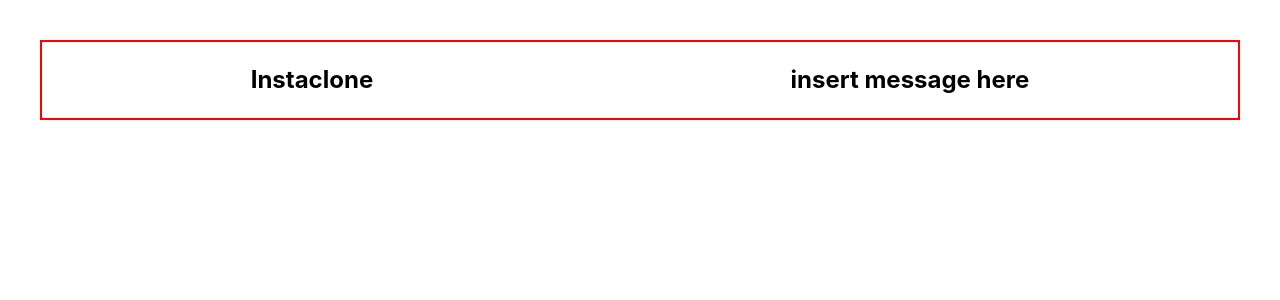
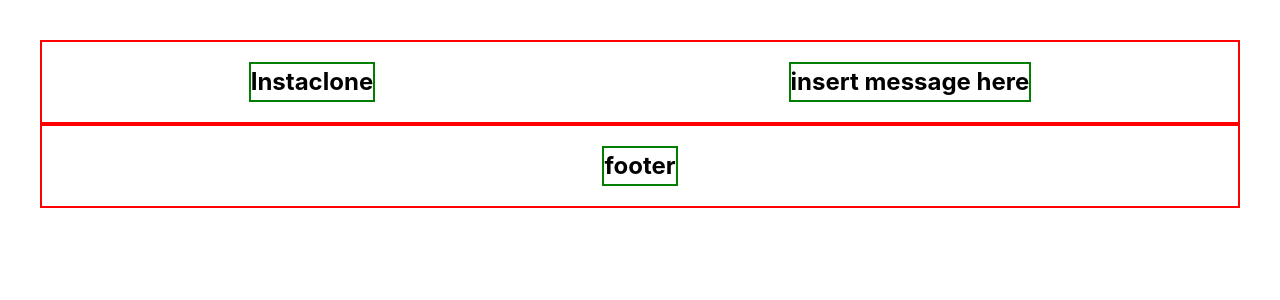
Before and after one commit to Rowan12628/m55-week10-frontend, a React (Vite) app: page / in a window 1280 px wide. Shown: the top 300 px of the page. Built offline with nearby package versions, Linux system fonts and the light colour scheme.

Commit message:
feature: basic footer component

```diff
--- /dev/null
+++ b/src/components/footer/Footer.css
@@ -0,0 +1,5 @@
+.footerWrap {
+  border: 2px solid red;
+  display: flex;
+  justify-content: space-around;
+}
--- /dev/null
+++ b/src/components/footer/Footer.jsx
@@ -0,0 +1,13 @@
+import "./Footer.css";
+
+const Footer = () => {
+  return (
+    <>
+      <header className="footerWrap">
+        <h2>footer</h2>
+      </header>
+    </>
+  );
+};
+
+export default Footer;
--- a/src/components/layout/Layout.css
+++ b/src/components/layout/Layout.css
@@ -0,0 +1,3 @@
+h2 {
+  border: 2px solid green;
+}
--- a/src/components/layout/Layout.jsx
+++ b/src/components/layout/Layout.jsx
@@ -1,11 +1,13 @@
 import "./Layout.css";
 
 import Header from "../header/Header";
+import Footer from "../footer/Footer";
 
 const Layout = () => {
   return (
     <>
       <Header />
+      <Footer />
     </>
   );
 };
```
